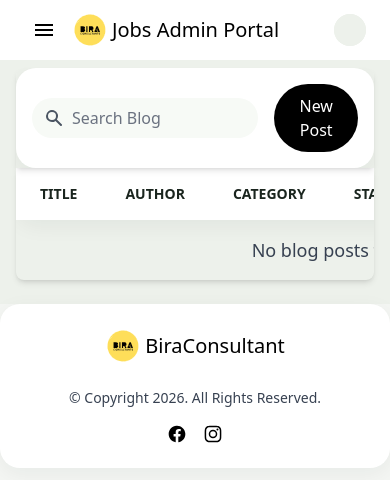
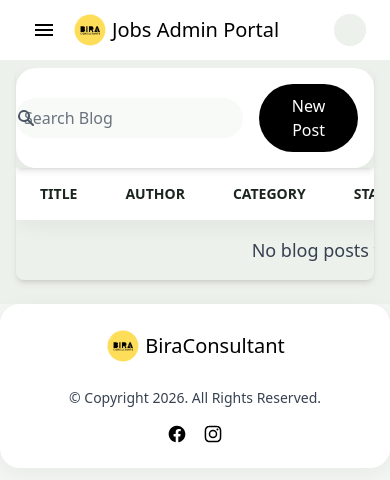
Before and after one commit to casndrih/BiraConsultant, a Laravel app: template resources/views/admin/blogs/index.blade.php in a window 390 px wide. Shown: the top 480 px of the page. Run offline with Laravel 12, Linux system fonts and the light colour scheme; the template is opened without the code that fills it, so the values that code supplies are empty; some web fonts are replaced.

Commit message:
Fix responsive blog search and mobile table cards

```diff
--- a/resources/views/admin/blogs/index.blade.php
+++ b/resources/views/admin/blogs/index.blade.php
@@ -4,18 +4,16 @@
 <section class="bg-gray-100 dark:bg-black py-2">
     <div class="relative overflow-x-auto mx-4 shadow-md rounded-t-lg">
         <div class="flex items-center justify-between py-4 bg-white dark:bg-custom-dark">
-            <div class="ml-4 relative flex items-center">
-                <div class="absolute inset-y-0 left-0 flex items-center ml-3 pointer-events-none">
-                    <svg class="w-5 h-5 text-gray-600" fill="currentColor" viewBox="0 0 20 20">
-                        <path fill-rule="evenodd"
-                              d="M8 4a4 4 0 100 8 4 4 0 000-8zM2 8a6 6 0 1110.89 3.476l4.817 4.817a1 1 0 01-1.414 1.414l-4.816-4.816A6 6 0 012 8z"
-                              clip-rule="evenodd"></path>
-                    </svg>
-                </div>
-                <form action="{{ route('admin.blog.search') }}" method="GET">
+            <div class="qj-admin-search relative flex items-center">
+                <form class="qj-admin-search__form relative" action="{{ route('admin.blog.search') }}" method="GET">
+                    <div class="absolute inset-y-0 left-0 flex items-center pointer-events-none">
+                        <svg class="w-5 h-5 text-gray-600" fill="currentColor" viewBox="0 0 20 20">
+                            <path fill-rule="evenodd" d="M8 4a4 4 0 100 8 4 4 0 000-8zM2 8a6 6 0 1110.89 3.476l4.817 4.817a1 1 0 01-1.414 1.414l-4.816-4.816A6 6 0 012 8z" clip-rule="evenodd"></path>
+                        </svg>
+                    </div>
                     <input type="text" id="query-blog" name="query-blog"
                            value="{{ request()->query('query-blog') }}"
-                           class="block w-full p-2 pl-10 text-base text-gray-900  rounded-full bg-gray-100 dark:bg-black focus:ring-yellow-300 focus:border-yellow-300"
+                           class="block w-full p-2 text-base text-gray-900 rounded-full bg-gray-100 dark:bg-black focus:ring-yellow-300 focus:border-yellow-300"
                            placeholder="Search Blog">
                 </form>
             </div>
@@ -31,7 +29,7 @@
     </div>
 
     <div class="overflow-x-auto mx-4 shadow-md rounded-b-lg">
-        <table class="w-full text-sm text-left text-black">
+        <table class="w-full text-sm text-left text-black qj-admin-data-table qj-admin-data-table--blogs">
             <thead class="text-md text-black dark:text-white font-medium uppercase bg-white dark:bg-custom-dark">
             <tr>
                 <th class="px-6 py-4">Title</th>
```
